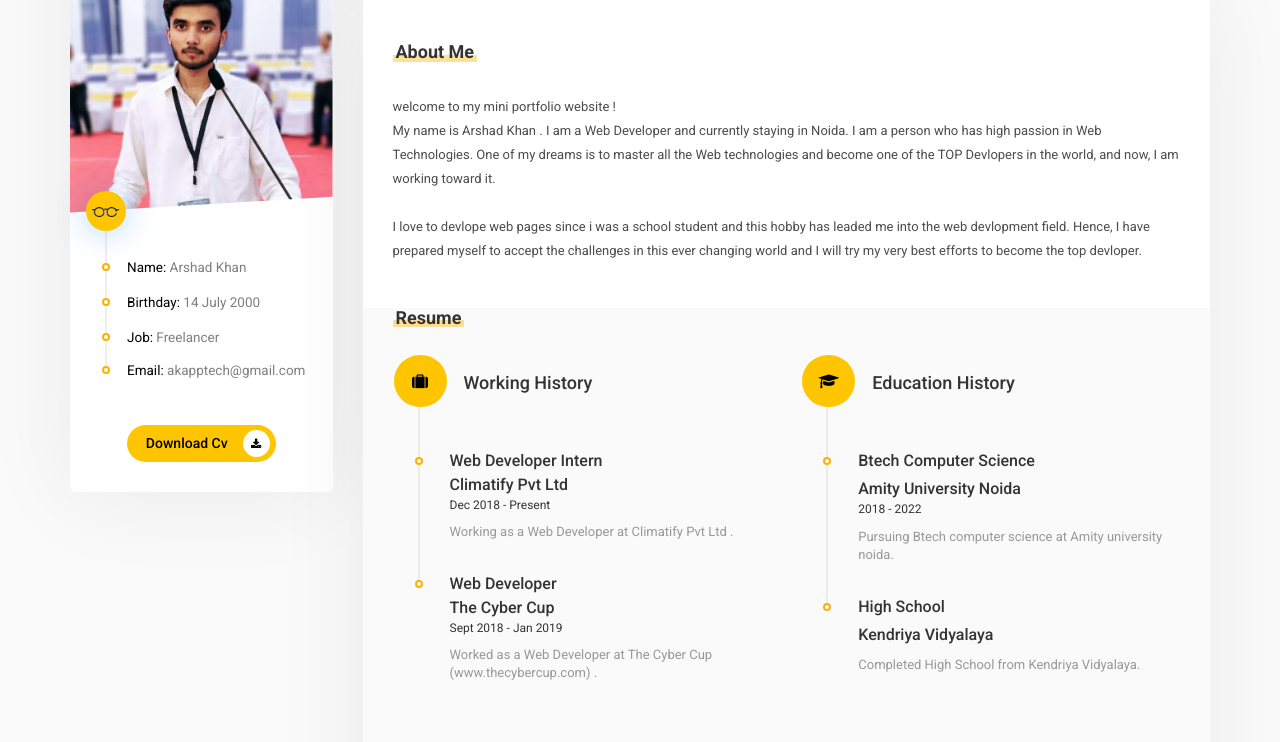
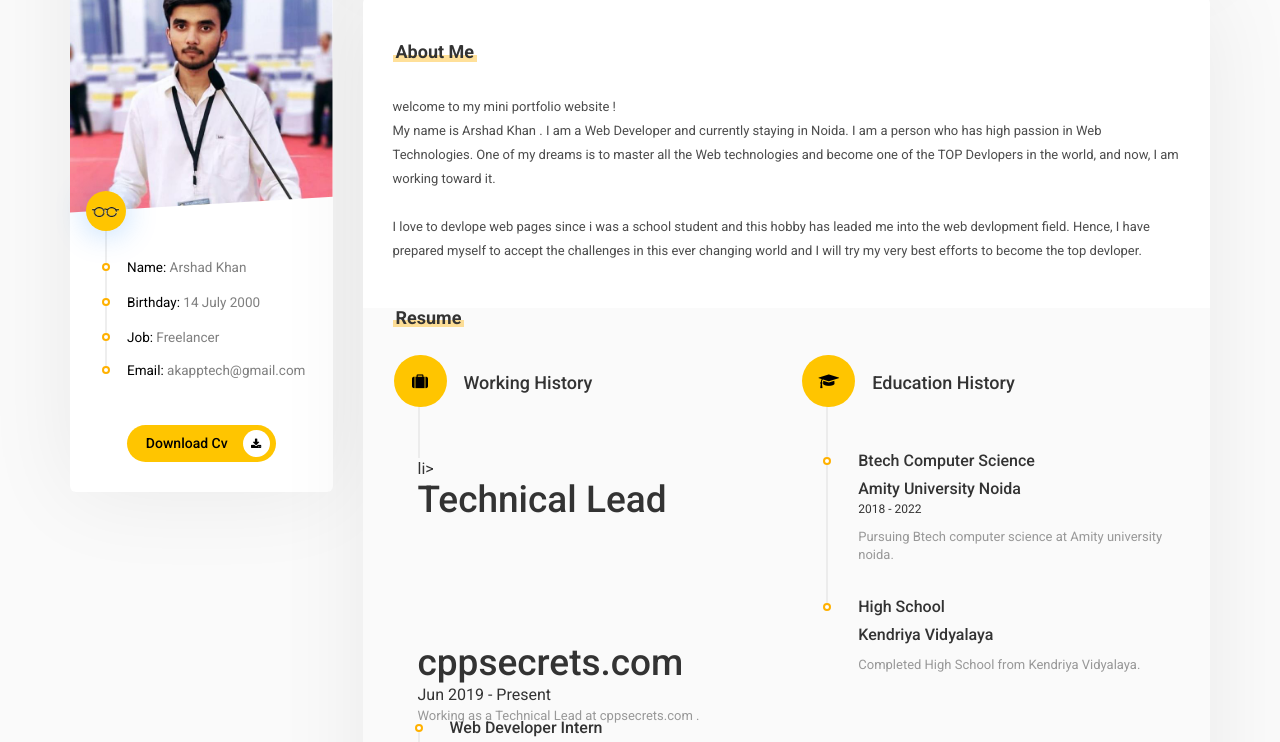
Before and after one commit to arshadk786/profile, a plain HTML site: page index.html in a window 1280 px wide. Shown: the part 170-912 px from the top of the page. Drawn offline with Linux system fonts and the light colour scheme.

Commit message:
Update index.html

```diff
--- a/index.html
+++ b/index.html
@@ -141,8 +141,12 @@ Hence, I have prepared myself to accept the challenges in this ever changing wor
                                 <ul class="timeline col-md-12 top_30">
                                     <li><i class="fa fa-suitcase" aria-hidden="true"></i><h2 class="timeline-title">Working History</h2></li>
                                     <!-- a work -->
+					li><h3 class="line-title">Technical Lead</h3><h3 class="line-title"><br><br><br>cppsecrets.com</h3>
+                                        <span>Jun 2019 - Present</span>
+                                        <p class="little-text">Working as a Technical Lead at cppsecrets.com .</p>
+                                    </li>
                                     <li><h3 class="line-title">Web Developer Intern</h3><h3 class="line-title"><br><br><br>Climatify Pvt Ltd</h3>
-                                        <span>Dec 2018 - Present</span>
+                                        <span>Dec 2018 - Jun 2019</span>
                                         <p class="little-text">Working as a Web Developer at Climatify Pvt Ltd .</p>
                                     </li>
                                    <!-- a work -->
```
